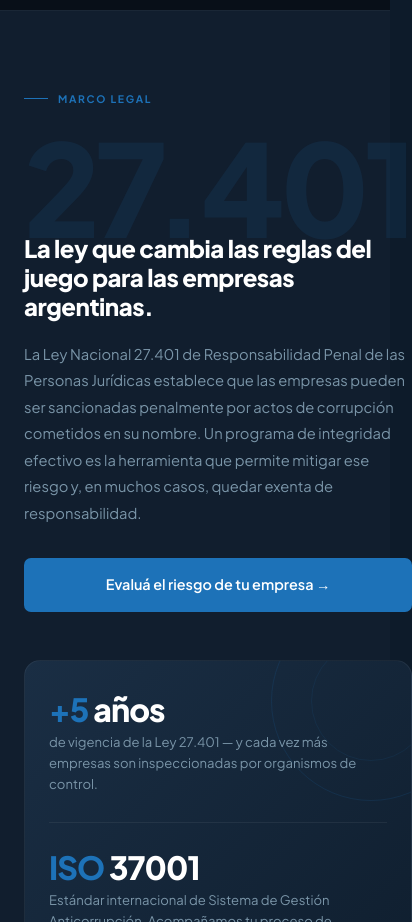
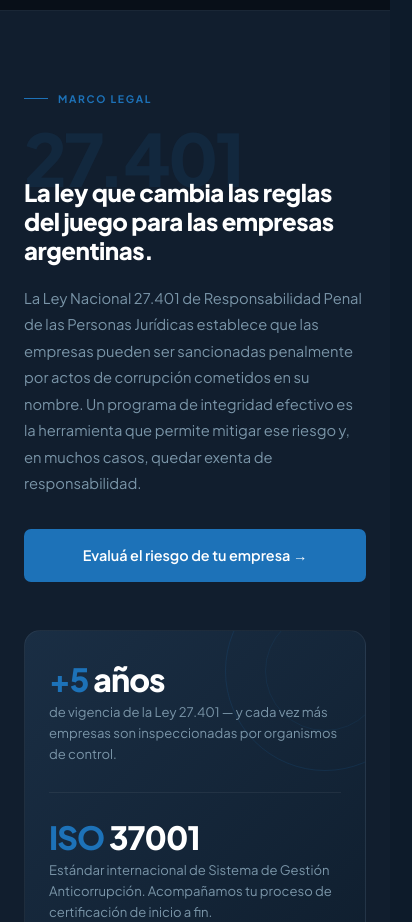
Before and after one commit to lalipognante/onesta-v2, a Next.js app in the folder onesta-v2/: page / in a window 390 px wide. Shown: the part 7420-8342 px from the top of the page, 412 px wide, since content can reach past the window. Built offline with nearby package versions, Linux system fonts and the light colour scheme.

Commit message:
Add files via upload

```diff
--- a/onesta-v2/app/components/Law.tsx
+++ b/onesta-v2/app/components/Law.tsx
@@ -14,7 +14,7 @@ export default function Law() {
 
           <div ref={leftRef} className={`reveal${leftVisible ? ' visible' : ''}`}>
             <div className="section-label">Marco legal</div>
-            <div className="law-big-num">27.401</div>
+            <div className="law-big-num" style={{ overflow: 'hidden', fontSize: isMobile ? '4.5rem' : '8rem' }}>27.401</div>
             <h2 style={{ fontSize: 'clamp(1.5rem, 3vw, 2.2rem)', fontWeight: 800, letterSpacing: '-0.02em', lineHeight: 1.2, marginBottom: 20 }}>
               La ley que cambia las reglas del juego para las empresas argentinas.
             </h2>
```
